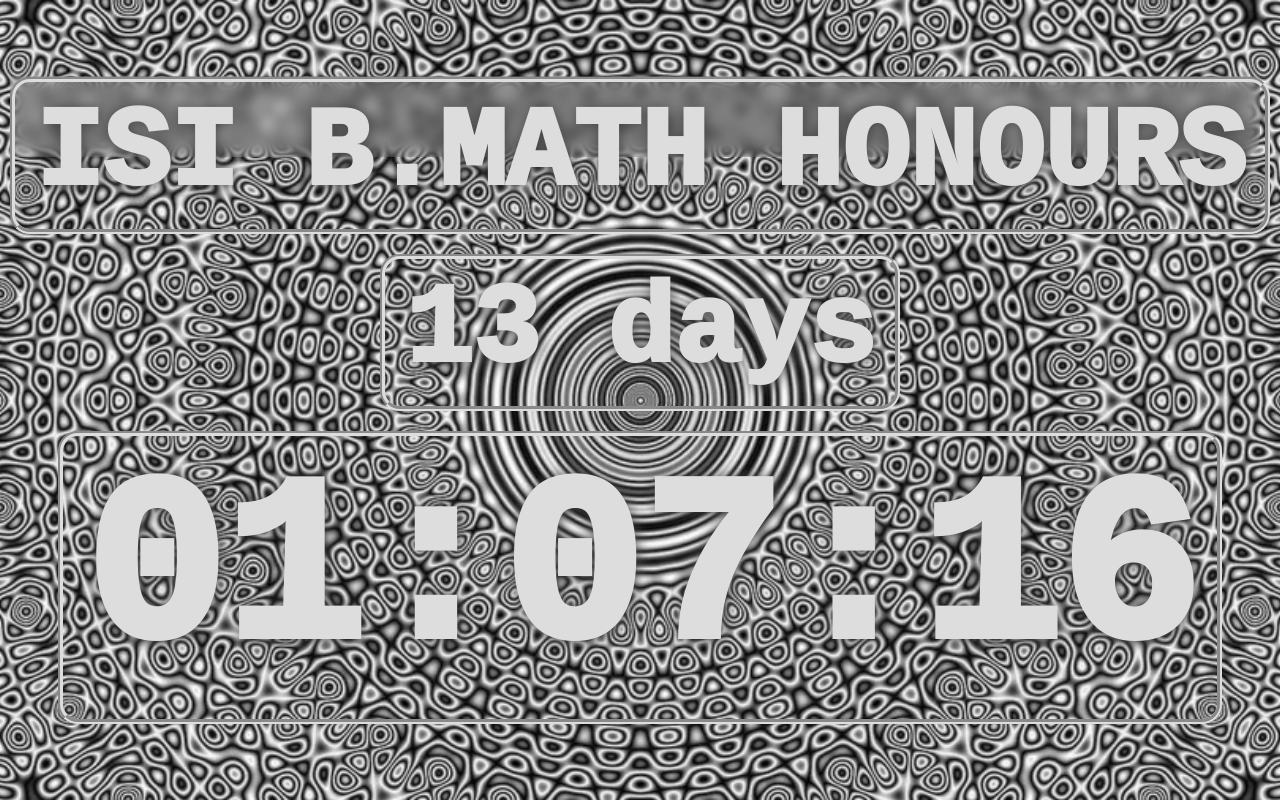
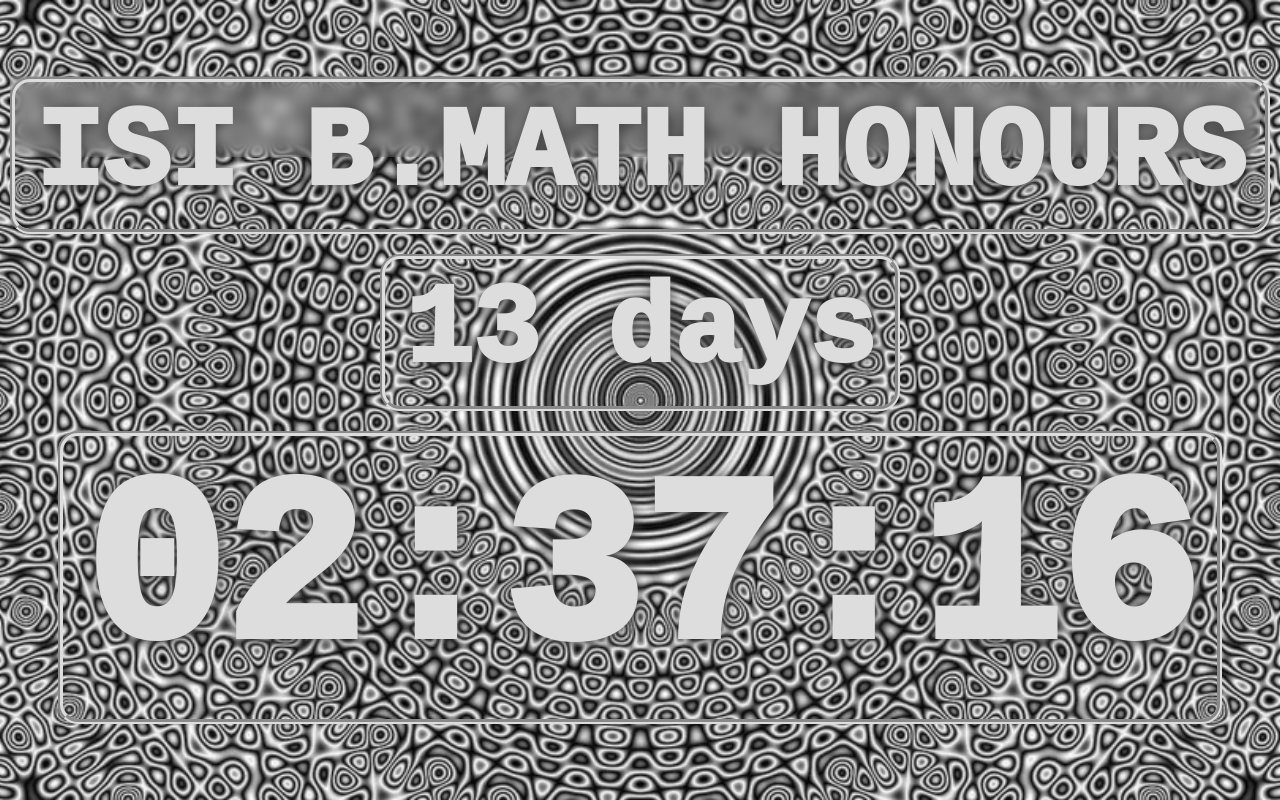
Before and after one commit to pSwaqtch/countDown, a plain HTML site: page index.html in a window 1280 px wide. Drawn offline with Linux system fonts and the light colour scheme.

Commit message:
updated time

```diff
--- a/index.html
+++ b/index.html
@@ -4,6 +4,7 @@
   <meta charset="UTF-8">
   <meta name="viewport" content="width=device-width, initial-scale=1.0">
   <title>Time</title>
+<link rel="icon" href="icon.ico">
   <link rel="stylesheet" href="styles.css">
 </head>
 <body>
@@ -16,7 +17,7 @@
   </div>
 
   <script>
-    var countDownDate = new Date("May 12, 2024 09:00:00").getTime();
+    var countDownDate = new Date("May 12, 2024 10:30:00").getTime();
 
     var x = setInterval(function() {
       var now = new Date().getTime();
```
Also changed, not shown: icon.ico (added).
